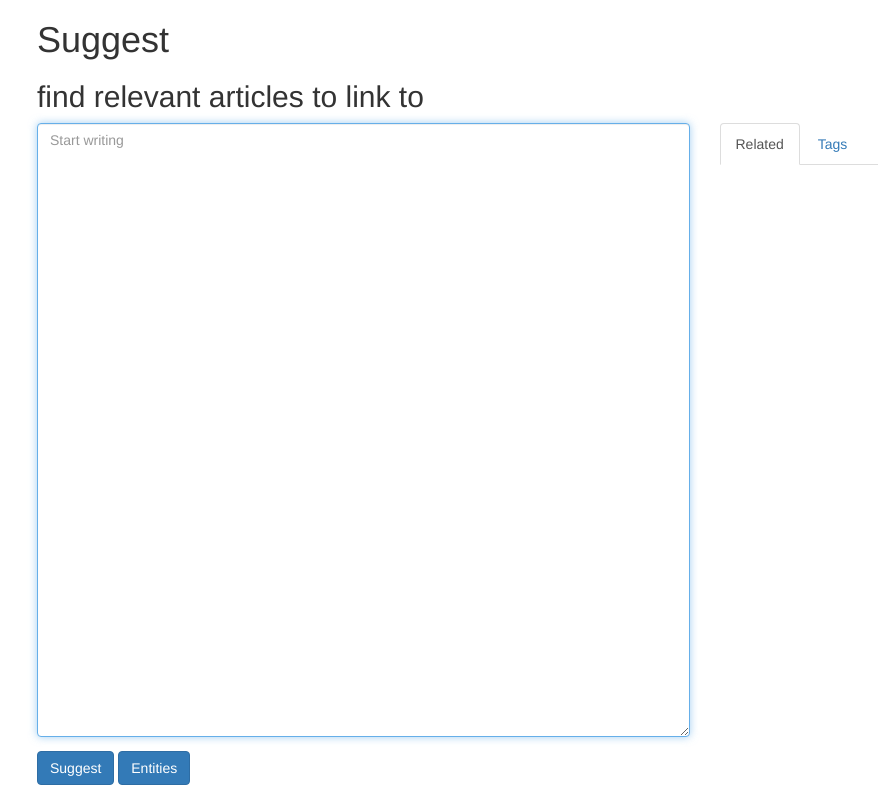
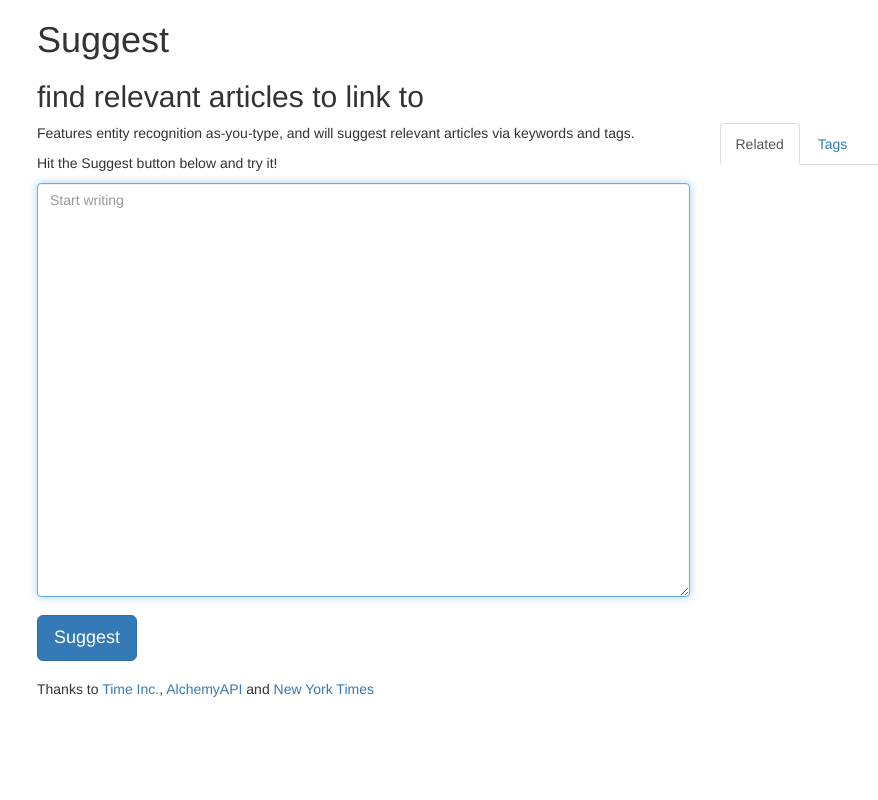
Before and after one commit to ngzhian/suggest, a Django app: page / in a window 1280 px wide. Shown: the whole page, without its empty margins (33-911 px from the left). Run offline with Django 3.2, Linux system fonts and the light colour scheme; some libraries are stand-ins or nearby versions.

Commit message:
Add description and credits

```diff
--- a/suggest/templates/index.html
+++ b/suggest/templates/index.html
@@ -33,11 +33,18 @@
     <h2>find relevant articles to link to</h2>
     <div class="row">
         <div class="col-lg-7">
+            <p>
+            Features entity recognition as-you-type, and will suggest relevant articles via keywords and tags.
+            </p>
+            <p>
+            Hit the Suggest button below and try it!
+            </p>
+            <p ng-class="{'hidden': !new}" class="alert bg-success">
+            The latest article from Time has been loaded as an example, you can also paste in any article.
+            </p>
             <form name="inputform">
-                <textarea name="content" class="form-control" ng-model='content' ng-class="{orange: tooShort}" id="content" rows="30" placeholder="Start writing" ng-keyup="keyup($event)" autofocus></textarea>
+                <textarea name="content" class="form-control" ng-model='content' id="content" rows="20" placeholder="Start writing" ng-change="keyup($event)" autofocus></textarea>
             </form>
-
-            <div class="alert alert-danger alert-dismissable" role="alert" ng-show="tooShort">Too short for analysis, need at least 500 letters</div>
 
             <div class="entity-wrapper">
                 <button type="button" class="btn btn-default btn-xs" ng-repeat="entity in entities">
@@ -46,13 +53,13 @@
             </div>
 
             <div class="action-wrapper">
-                <button id="submit" type="button" class="btn btn-primary" ng-click="getRelated(content)">
+                <button id="submit" type="button" class="btn btn-primary cta btn-lg" ng-click="getRelated(content)">
                     Suggest
                 </button>
-                <button type="button" class="btn btn-primary" ng-click="getEntity(content)">
-                    Entities
-                </button>
             </div>
+            <footer>
+                Thanks to <a href="http://time.com/">Time Inc.</a>, <a href="http://www.alchemyapi.com/">AlchemyAPI</a> and <a href="http://developer.nytimes.com/">New York Times</a>
+            </footer>
         </div>
 
 
```
